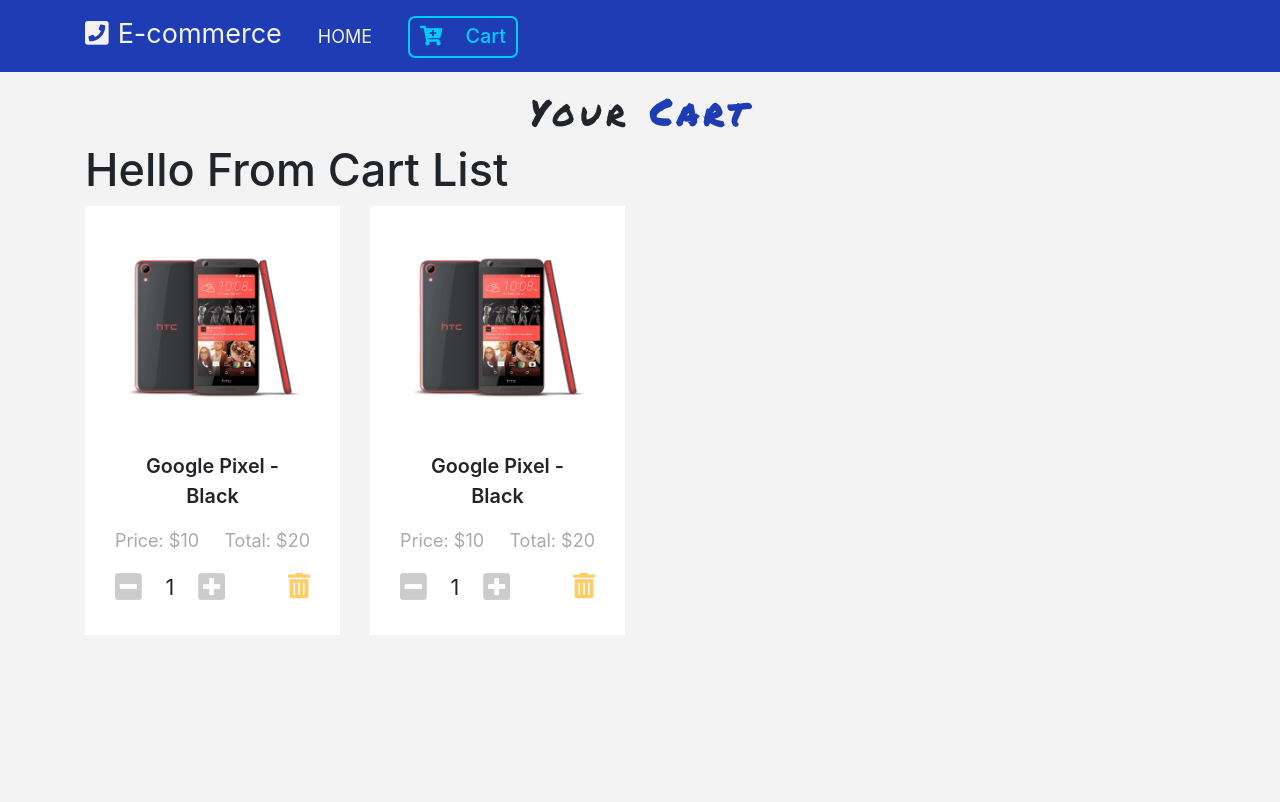
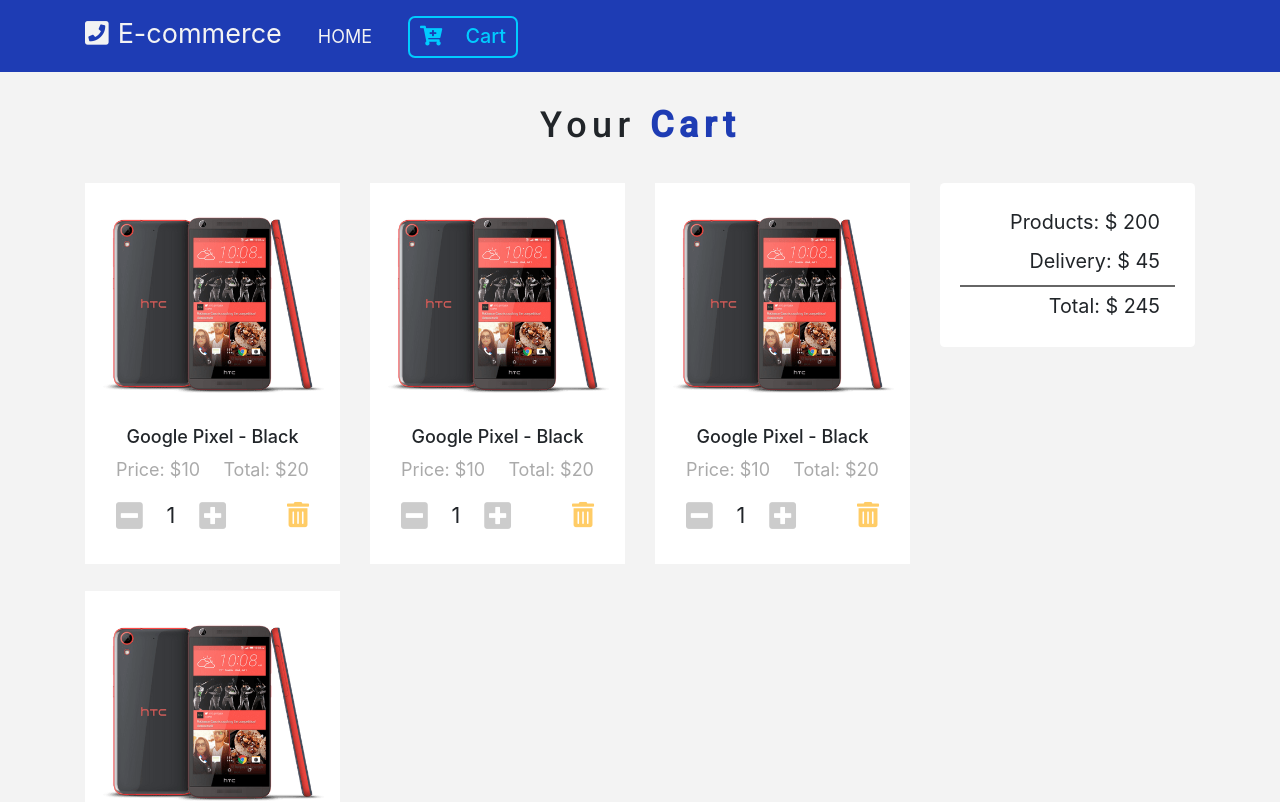
Before and after one commit to pedrofrohmut/ecommerce-sandbox-react, a React (Create React App) app: page /cart in a window 1280 px wide. Shown: the top 802 px of the page. Built offline with nearby package versions, Linux system fonts and the light colour scheme.

Commit message:
Cart Totals & Cart Items remade

```diff
--- a/public/index.html
+++ b/public/index.html
@@ -4,6 +4,7 @@
   <!-- Required meta tags -->
   <meta charset="utf-8">
   <meta name="viewport" content="width=device-width, initial-scale=1, shrink-to-fit=no">
+  <link href="https://fonts.googleapis.com/css?family=Roboto:500&display=swap" rel="stylesheet">
   <link href="https://fonts.googleapis.com/css?family=Oswald|Permanent+Marker" rel="stylesheet">
   <link rel="stylesheet" href="https://use.fontawesome.com/releases/v5.8.1/css/all.css">
   <title>E-commerce React</title>
--- a/src/components/CartItem.jsx
+++ b/src/components/CartItem.jsx
@@ -1,5 +1,6 @@
 import React from "react"
 import styled from "styled-components"
+import { Link } from "react-router-dom"
 import ProductCard from "./ProductCard"
 
 const CartItem = (props) => {
@@ -23,16 +24,24 @@
     total: 20
   }
 //##########################################################################
-  const { product, quantity, total } = cartItem // testing! (change source after)
+  const { quantity, total } = cartItem // testing! (change source after)
+  const { id: productId, img, title, price } = cartItem.product
 
   return (
     <CartItemWrapper className="CartItem">
-      {/* Card */}
-      <ProductCard product={ product } />
+      <div className="card">
+        <main>
+          <Link to={ "/details/" + productId }>
+            <img src={ img } alt=""/>
+          </Link>
+        </main>
+        <footer>
+          {/* Title */}
+          <div className="footer-title">{ title }</div>
 
           <div className="price-and-total-container">
             {/* Price */}
-        <div className="cart-price">Price: ${ product.price }</div>
+            <div className="cart-price">Price: ${ price }</div>
 
             {/* Total */}
             <div className="cart-item-total">Total: ${ total }</div>
@@ -55,6 +64,8 @@
               <i class="fas fa-trash-alt"></i>
             </div>
           </div>
+        </footer>
+      </div>
     </CartItemWrapper>
   )
 }
@@ -62,19 +73,25 @@
 const CartItemWrapper = styled.div`
   background: #fff;
   padding: 10px 15px 20px;
+  font-size: 1rem;
 
-  .ProductCard {
-    padding: 0;
+  .card {
+    border: 1px solid transparent;
 
-    .card-footer {
-      .footer-title {
-        font-weight: 600;
+    main {
+      margin-bottom: 6px;
+
+      img {
+        width: 100%;
+      }
     }
 
-      .footer-price {
-        display: none;
-      }
-    }
+    footer {
+      .footer-title {
+        text-align: center;
+        font-weight: 500;
+        font-size: 1.1.rem;
+        margin-bottom: 6px;
       }
 
       .price-and-total-container {
@@ -119,6 +136,8 @@
           color: var(--lighterOrange);
         }
       }
+    }
+  }
 `
 
 export default CartItem
--- a/src/components/CartList.jsx
+++ b/src/components/CartList.jsx
@@ -6,13 +6,12 @@
   const { items } = props
   return (
     <CartListWrapper>
-      <h1>Hello From Cart List</h1>
       { items && (
         <>
           <div className="row">
             {
               items.map((item, i) =>
-                <div className="col-sm-9 col-md-6 col-lg-3">
+                <div className="col-sm-122 col-md-6 col-lg-4 mb-4">
                   <CartItem
                     key={ i }
                     item={ item }
--- a/src/data/data.js
+++ b/src/data/data.js
@@ -139,5 +139,29 @@
     inCart: false,
     count: 0,
     total: 0
+  },
+  {
+    id: 1,
+    title: "Google Pixel - Black",
+    img: "img/product-1.png",
+    price: 10,
+    company: "GOOGLE",
+    info:
+      "Lorem ipsum dolor amet offal butcher quinoa sustainable gastropub, echo park actually green juice sriracha paleo. Brooklyn sriracha semiotics, DIY coloring book mixtape craft beer sartorial hella blue bottle. Tote bag wolf authentic try-hard put a bird on it mumblecore. Unicorn lumbersexual master cleanse blog hella VHS, vaporware sartorial church-key cardigan single-origin coffee lo-fi organic asymmetrical. Taxidermy semiotics celiac stumptown scenester normcore, ethical helvetica photo booth gentrify.",
+    inCart: false,
+    count: 0,
+    total: 0
+  },
+  {
+    id: 2,
+    title: "Samsung S7",
+    img: "img/product-2.png",
+    price: 16,
+    company: "SAMSUNG",
+    info:
+      "Lorem ipsum dolor amet offal butcher quinoa sustainable gastropub, echo park actually green juice sriracha paleo. Brooklyn sriracha semiotics, DIY coloring book mixtape craft beer sartorial hella blue bottle. Tote bag wolf authentic try-hard put a bird on it mumblecore. Unicorn lumbersexual master cleanse blog hella VHS, vaporware sartorial church-key cardigan single-origin coffee lo-fi organic asymmetrical. Taxidermy semiotics celiac stumptown scenester normcore, ethical helvetica photo booth gentrify.",
+    inCart: false,
+    count: 0,
+    total: 0
   }
 ]
--- a/src/pages/Cart.jsx
+++ b/src/pages/Cart.jsx
@@ -14,7 +14,19 @@
         ) : (
           <React.Fragment>
             <Title name="Your" title="Cart" />
-            <CartList items={ this.props.context.cart } />
+            <div className="row">
+              <div className="col-lg-9 col-md-8 col-sm-12">
+                    <CartList items={ this.props.context.cart } />
+              </div>
+
+              <div className="col-lg-3 col-md-4 col-sm-12">
+                <div className="cart-totals card">
+                  <div className="products-total">Products: $ 200</div>
+                  <div className="delivery-tax">Delivery: $ 45</div>
+                  <div className="total">Total: $ 245</div>
+                </div>
+              </div>
+            </div>
           </React.Fragment>
         ) }
       </CartWrapper>
@@ -23,6 +35,30 @@
 }
 
 const CartWrapper = styled.div`
+  .Title {
+    margin-top: 32px;
+    margin-bottom: 26px;
+  }
+
+  .cart-totals {
+    border: 0;
+    padding: 20px 20px;
+    text-align: right;
+    font-size: 1.1rem;
+
+    .products-total {
+      padding: 5px 15px;
+    }
+
+    .delivery-tax {
+      padding: 5px 15px 8px;
+    }
+
+    .total {
+      padding: 5px 15px;
+      border-top: 2px solid #666;
+    }
+  }
 `
 
 export default withContext(Cart)
--- a/src/styles/index.css
+++ b/src/styles/index.css
@@ -31,6 +31,7 @@
   /* FONTS */
   --fontFamilyOswald: 'Oswald', sans-serif;
   --fontFamilyPermanentMarker: 'Permanent Marker', cursive;
+  --fontFamilyRoboto: 'Roboto', sans-serif;
 }
 
 body {
@@ -60,7 +61,7 @@
 }
 
 .text-title {
-  font-family: var(--fontFamilyPermanentMarker);
+  font-family: var(--fontFamilyRoboto);
   letter-spacing: 0.3rem;
   text-transform: uppercase;
 }
```
Lines whose indentation alone changed are shown as unchanged.
